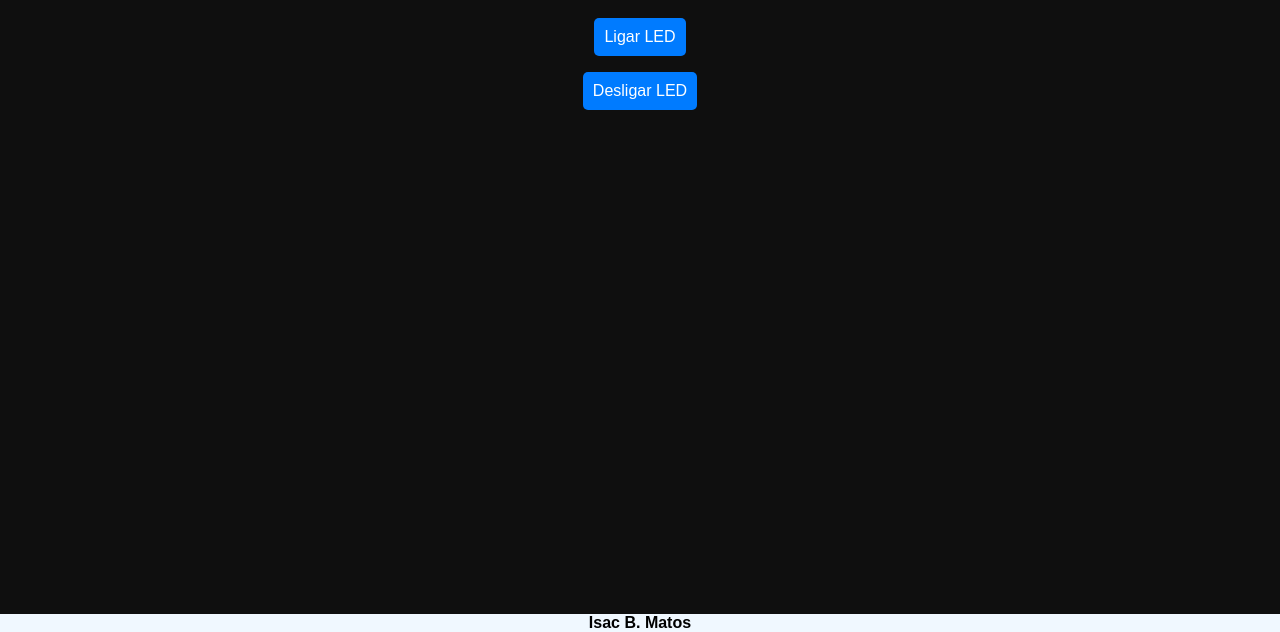
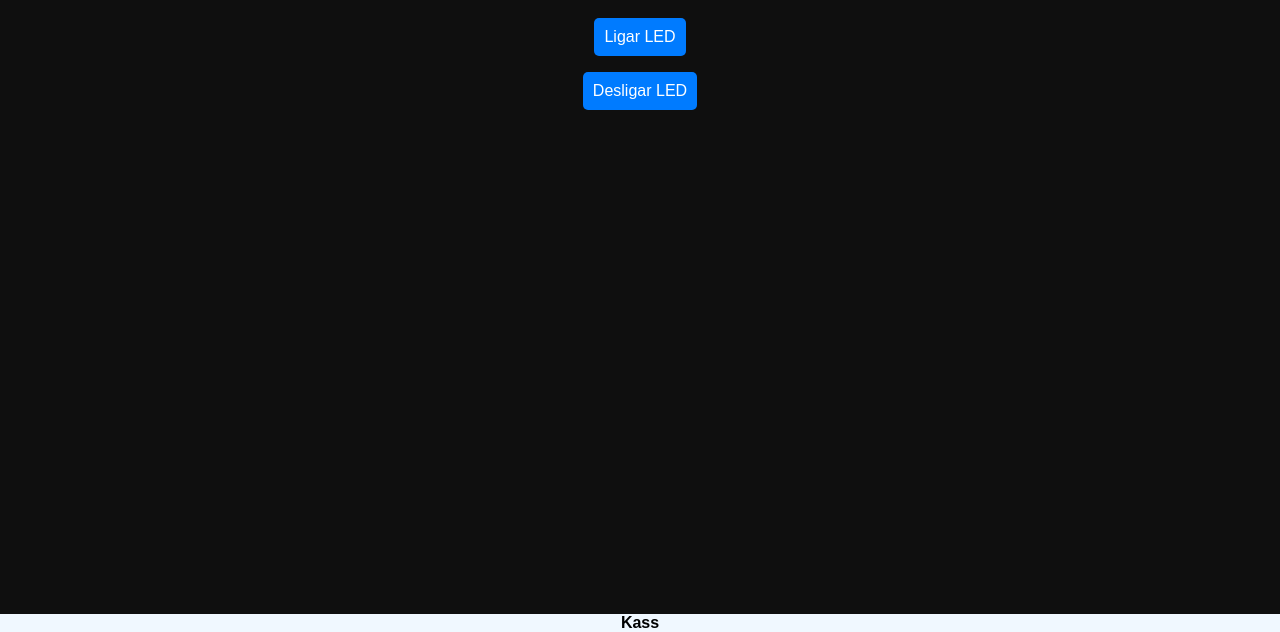
Before and after one commit to KassandraMRabelo/EmbarcaTech_Kass, a plain HTML site: page index.html in a window 1280 px wide. Shown: the part 168-800 px from the top of the page. Drawn offline with Linux system fonts and the light colour scheme.

Commit message:
Update index.html

```diff
--- a/index.html
+++ b/index.html
@@ -95,7 +95,7 @@
 
     <footer>
         <div class="copy">
-            <span>Isac B. Matos</span>
+            <span>Kass</span>
         </div>
     </footer>
 
```
